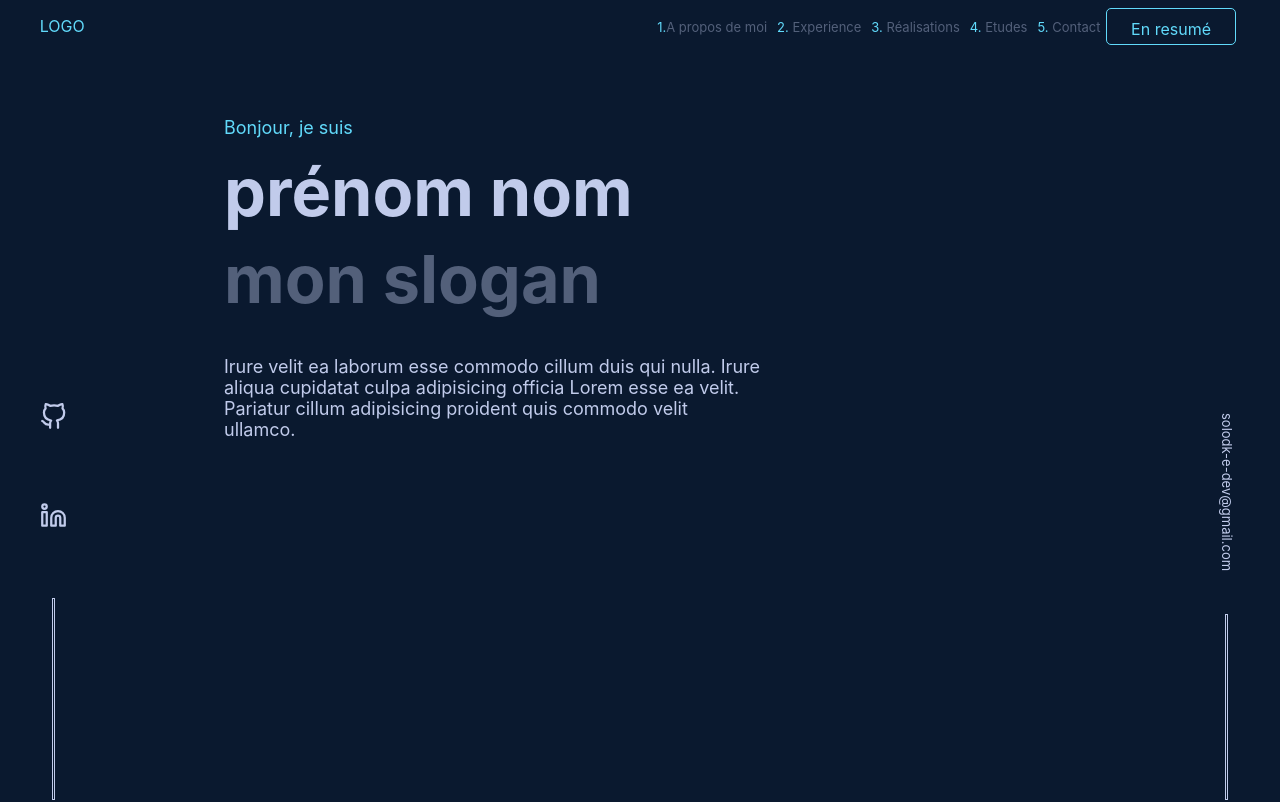
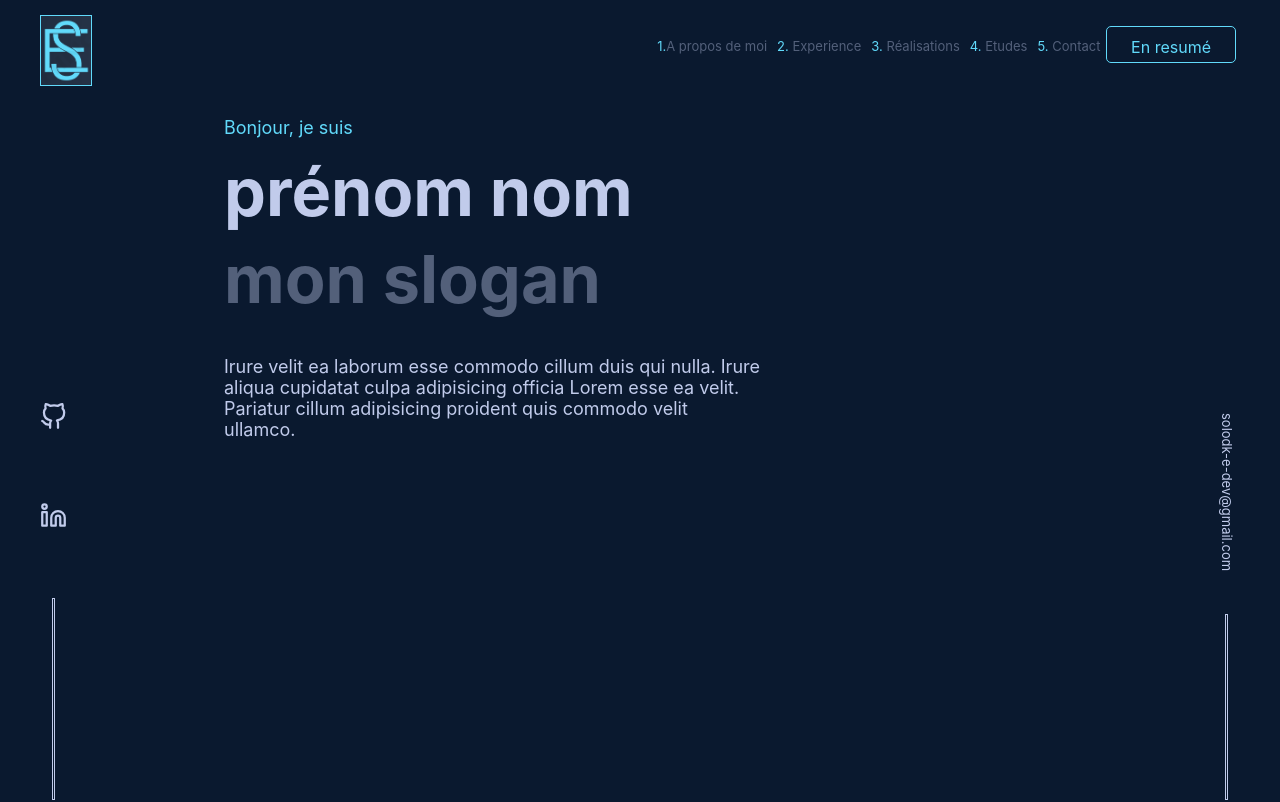
Before and after one commit to Solodk-E/website, a React (Create React App) app: page / in a window 1280 px wide. Shown: the top 802 px of the page. Built offline with nearby package versions, Linux system fonts and the light colour scheme.

Commit message:
logo done

```diff
--- a/src/App.css
+++ b/src/App.css
@@ -711,3 +711,10 @@ width: 100%;
   color: #61DAFB;
 
 }
+
+#logo{
+  border: 1px solid #61DAFB;
+  height:90%;
+  width: 50px;
+  margin-top: 15px;
+}
--- a/src/Navbar.js
+++ b/src/Navbar.js
@@ -4,7 +4,10 @@ import {HashLink as Link} from 'react-router-hash-link'
 function Navbar() {
   return (
     <section id="navBar">
-        <div id="homeLogo"><Link to="#page0" className="navLink2">LOGO</Link></div>
+        <div id="homeLogo"><Link to="#page0" className="navLink2">
+          <img id="logo" src="logo.png" alt="Elton Solodki Logo"/>
+
+          </Link></div>
         <div id="blocDroitNav">
         <ol id="blocLignes">
             <li className="ligneSommaire"><Link to="#page1" className="navLink" style={{ textDecoration:'none' }}><span className='buttonMenu'>1.</span>A propos de moi</Link></li>
```
Also changed, not shown: public/logo.png (added), sprints.txt.
